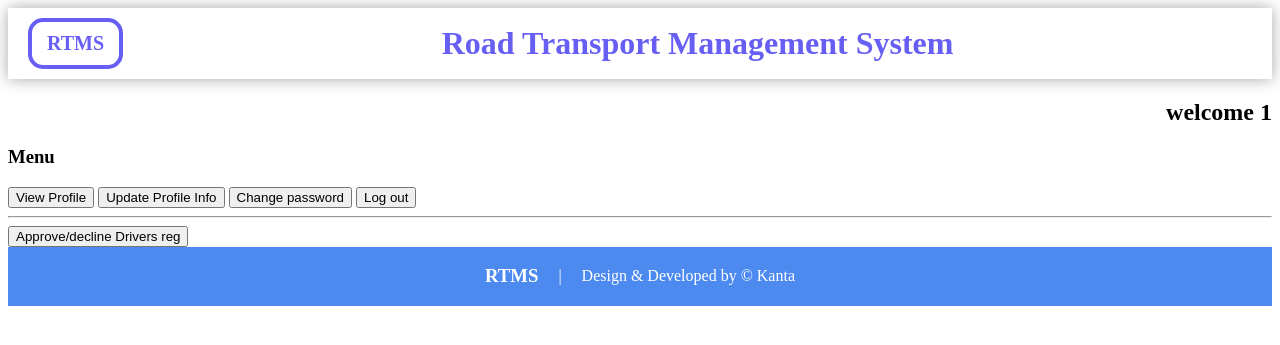
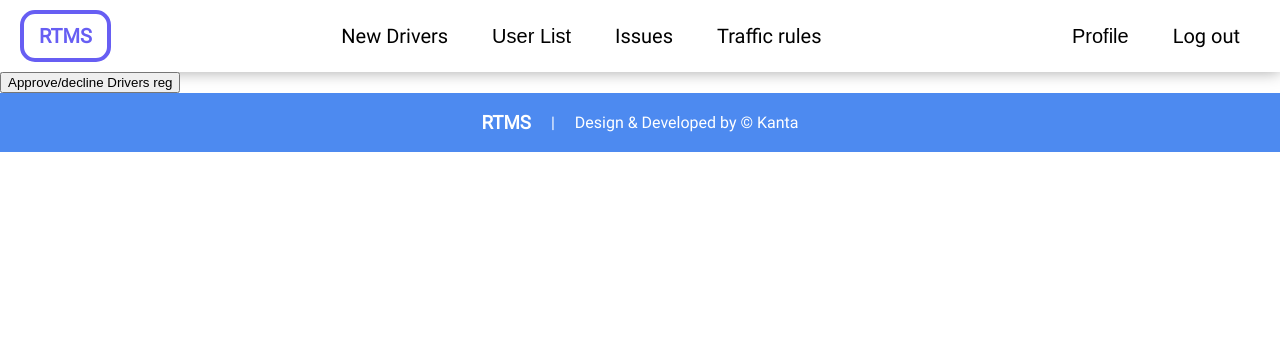
Before and after one commit to Kanto065/Web-Tech-Project, a PHP site: template view/AdminDashboard.php in a window 1280 px wide. Shown: the top 345 px of the page. Run offline with PHP 8.4, Linux system fonts and the light colour scheme; the template is opened without the code that fills it, so the values that code supplies are empty.

Commit message:
nav bar added

```diff
--- a/view/AdminDashboard.php
+++ b/view/AdminDashboard.php
@@ -1,23 +1,60 @@
+<?php
+error_reporting(E_ERROR | E_PARSE);
+?>
 <!DOCTYPE html>
 <html>
+
 <head>
     <meta charset="utf-8">
     <meta name="viewport" content="width=device-width, initial-scale=1">
+    <link rel="stylesheet" href="./css/main.css">
+    <link rel="stylesheet" href="./css/nav.css">
     <title>Admin Dashboard</title>
 </head>
+
 <body>
 
     <?php
 
-		if(!isset($_COOKIE['uname'])){
-			header("Location: ../view/logIn.php");
-            exit();
-		}
-		//echo "cookie" . $_COOKIE['uname'];
-		include '../view/common/header.php';
-		echo '<h2 style="text-align: right"> welcome '. $_COOKIE['uname'] . '</h2>';
-		include '../view/common/menu.php';
+    // if (!isset($_COOKIE['uname'])) {
+    // 	header("Location: ../view/logIn.php");
+    // 	exit();
+    // }
+    // include '../view/common/menu.php';
+
+    // echo '<h2 style="text-align: right"> welcome ' . $_COOKIE['uname'] . '</h2>';
     ?>
+
+    <nav class="navigation">
+        <h3 class="logo"> <a href="./AdminDashboard.php">RTMS</a></h3>
+        <div>
+            <a class="nav-link" href="">New Drivers</a>
+            <div class="dropdown">
+                <button class="dropbtn nav-link">User List</button>
+                <div class="dropdown-content">
+                    <a href="">Drivers</a>
+                    <a href="">Surgeons</a>
+                    <a href="">Toll Collector</a>
+                </div>
+            </div>
+            <!-- <a class="nav-link" href="">User List</a> -->
+            <a class="nav-link" href="">Issues</a>
+            <a class="nav-link" href="">Traffic rules</a>
+        </div>
+        <div>
+            <div class="dropdown">
+                <button class="dropbtn nav-link">Profile</button>
+                <div class="dropdown-content">
+                    <a href="">View Profile</a>
+                    <a href="">Edit Profile</a>
+                    <a href="">Change Password</a>
+                </div>
+            </div>
+            <a class="nav-link logout" href="">Log out</a>
+        </div>
+    </nav>
+
+
 
     <form>
         <button type="submit" formaction="../view/driverList.php">Approve/decline Drivers reg </button>
@@ -27,4 +64,5 @@
     include '../view/common/footer.php';
     ?>
 </body>
+
 </html>
--- a/view/common/menu.php
+++ /dev/null
@@ -1,11 +0,0 @@
-<?php
-echo '
-<h3>Menu</h3>
-<form>
-	<button type="submit" formaction="../view/viewProfile.php">View Profile </button>
-	<button type="submit" formaction="../view/updateProfileInfo.php">Update Profile Info</button>
-	<button type="submit" formaction="../view/changePassword.php">Change password </button>
-	<button type="submit" formaction="../controller/logOut.php">Log out </button>
-</form>
-<hr>
-';
--- a/view/css/main.css
+++ b/view/css/main.css
@@ -136,3 +136,5 @@ body {
     background-color: rgb(71, 62, 202);
     color: white;
 }
+
+/* after log in  */
--- /dev/null
+++ b/view/css/nav.css
@@ -0,0 +1,84 @@
+.navigation {
+    display: flex;
+    justify-content: space-between;
+    align-items: center;
+    background-color: white;
+    box-shadow: 0px 0px 15px rgb(167, 167, 167);
+}
+
+.logo {
+    color: rgb(103, 94, 243);
+    border: 4px solid rgb(103, 94, 243);
+    border-radius: 15px;
+    padding: 10px 15px;
+    margin: 10px 0 10px 20px;
+    font-size: 20px;
+}
+
+.logo a {
+    text-decoration: none;
+    color: rgb(103, 94, 243);
+}
+
+.nav-link {
+    text-decoration: none;
+    /* display: inline-block; */
+    color: rgb(0, 0, 0);
+    padding: 22px 20px;
+    font-size: 20px;
+    font-weight: 500;
+    /* border-bottom: 3px solid rgba(0, 0, 0, 0.332); */
+}
+
+.logout {
+    margin-right: 20px;
+}
+
+.nav-link:hover {
+    background-color: rgb(103, 94, 243);
+    color: white;
+}
+
+/* dropdown */
+.dropbtn {
+    /* background-color: #4CAF50; */
+    /* color: white; */
+    /* padding: 16px; */
+    /* font-size: 16px; */
+    border: none;
+    cursor: pointer;
+    background-color: white;
+}
+
+.dropdown {
+    position: relative;
+    display: inline-block;
+}
+
+.dropdown-content {
+    display: none;
+    position: absolute;
+    background-color: #f9f9f9;
+    min-width: 160px;
+    box-shadow: 0px 8px 16px 0px rgba(0, 0, 0, 0.2);
+    z-index: 1;
+}
+
+.dropdown-content a {
+    color: black;
+    padding: 12px 16px;
+    text-decoration: none;
+    display: block;
+}
+
+.dropdown-content a:hover {
+    background-color: #f1f1f1
+}
+
+.dropdown:hover .dropdown-content {
+    display: block;
+}
+
+.dropdown:hover .dropbtn {
+    background-color: rgb(103, 94, 243);
+}
```
Also changed, not shown: view/common/header.css (deleted). Lines whose indentation alone changed are shown as unchanged.
